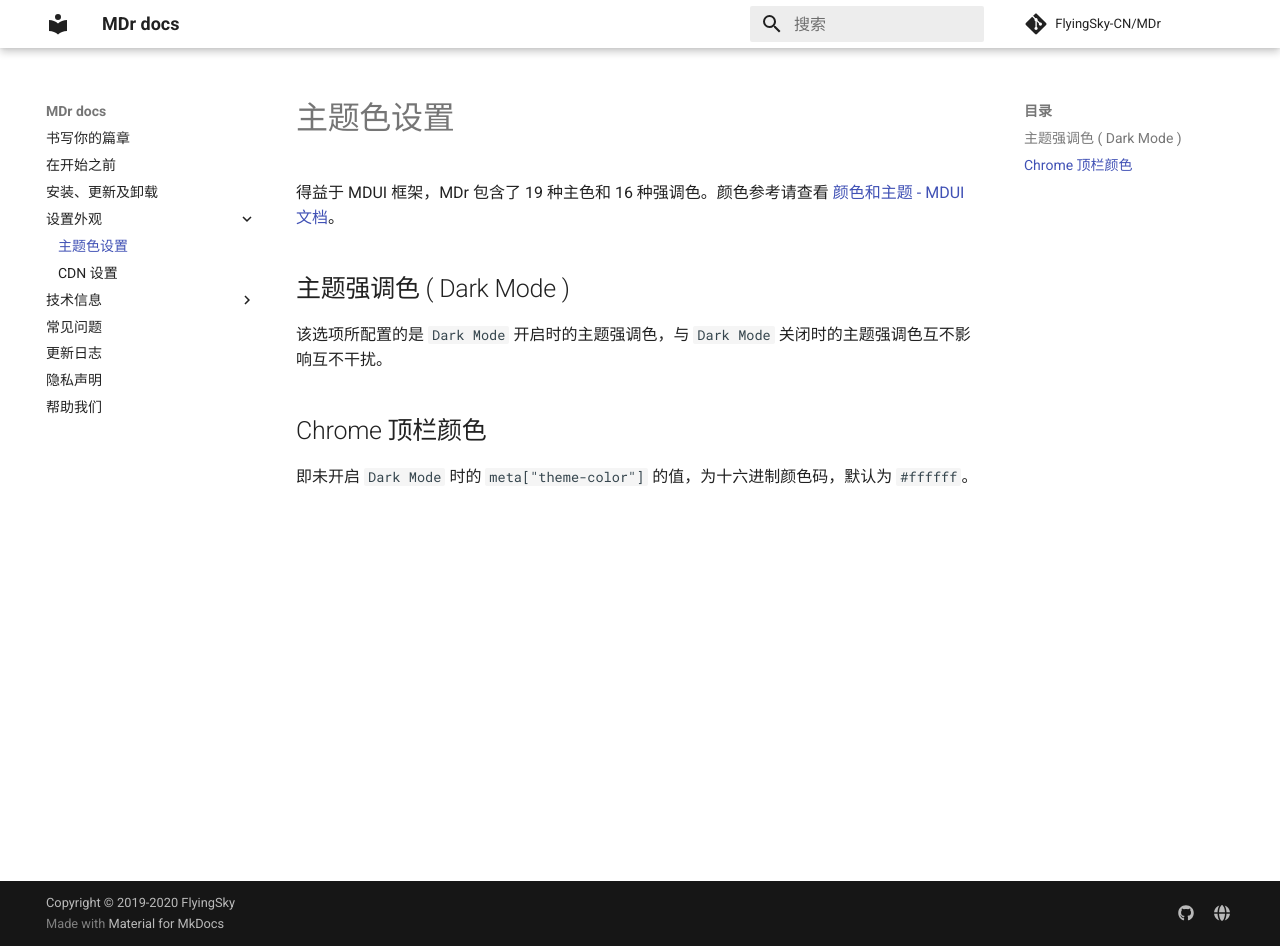
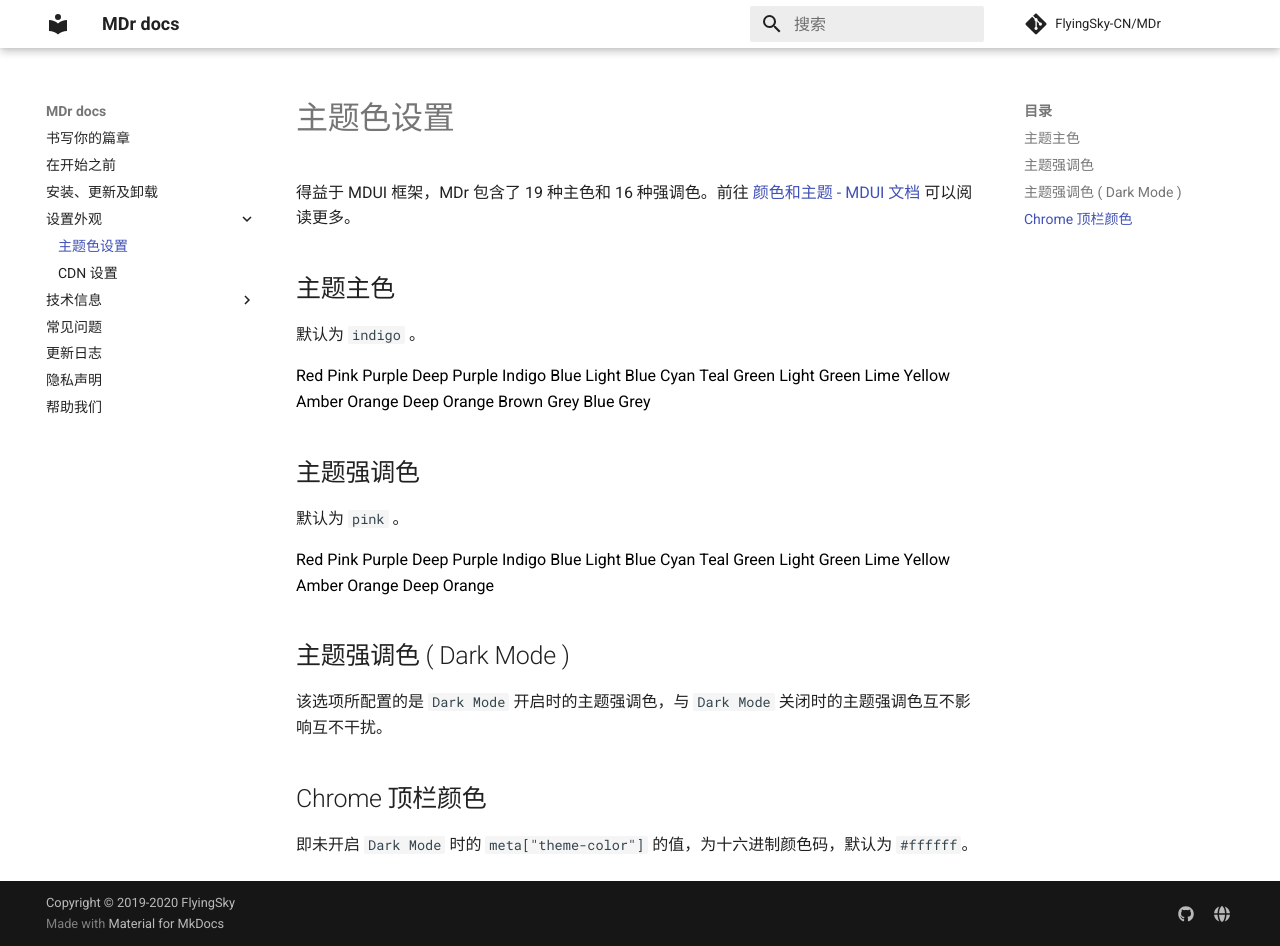
Before and after one commit to FlyingSky-CN/MDr-docs, an MkDocs documentation site: the page built from docs/config/color.md, in a window 1280 px wide and 946 px high. Built offline with MkDocs 1.6.1 and Material for MkDocs 9.7.7, drawn with Linux system fonts in a browser that asks for light colours; comment, search, counter and statistics services are not loaded.

Commit message:
🎈 config/color 颜色预览

```diff
--- a/docs/config/color.md
+++ b/docs/config/color.md
@@ -1,6 +1,73 @@
 # 主题色设置
 
-得益于 MDUI 框架，MDr 包含了 19 种主色和 16 种强调色。颜色参考请查看 [颜色和主题 - MDUI 文档](https://www.mdui.org/docs/color#color)。
+得益于 MDUI 框架，MDr 包含了 19 种主色和 16 种强调色。前往 [颜色和主题 - MDUI 文档](https://www.mdui.org/docs/color) 可以阅读更多。
+
+## 主题主色
+
+默认为 `indigo` 。
+
+<div>
+<button data-md-color-primary="red">Red</button>
+<button data-md-color-primary="pink">Pink</button>
+<button data-md-color-primary="purple">Purple</button>
+<button data-md-color-primary="deep-purple">Deep Purple</button>
+<button data-md-color-primary="indigo">Indigo</button>
+<button data-md-color-primary="blue">Blue</button>
+<button data-md-color-primary="light-blue">Light Blue</button>
+<button data-md-color-primary="cyan">Cyan</button>
+<button data-md-color-primary="teal">Teal</button>
+<button data-md-color-primary="green">Green</button>
+<button data-md-color-primary="light-green">Light Green</button>
+<button data-md-color-primary="lime">Lime</button>
+<button data-md-color-primary="yellow">Yellow</button>
+<button data-md-color-primary="amber">Amber</button>
+<button data-md-color-primary="orange">Orange</button>
+<button data-md-color-primary="deep-orange">Deep Orange</button>
+<button data-md-color-primary="brown">Brown</button>
+<button data-md-color-primary="grey">Grey</button>
+<button data-md-color-primary="blue-grey">Blue Grey</button>
+</div>
+
+<script>
+var buttons = document.querySelectorAll("button[data-md-color-primary]");
+Array.prototype.forEach.call(buttons, function(button) {
+    button.addEventListener("click", function() {
+        document.body.dataset.mdColorPrimary = this.dataset.mdColorPrimary;
+    })
+})
+</script>
+
+## 主题强调色
+
+默认为 `pink` 。
+
+<div>
+<button data-md-color-accent="red">Red</button>
+<button data-md-color-accent="pink">Pink</button>
+<button data-md-color-accent="purple">Purple</button>
+<button data-md-color-accent="deep-purple">Deep Purple</button>
+<button data-md-color-accent="indigo">Indigo</button>
+<button data-md-color-accent="blue">Blue</button>
+<button data-md-color-accent="light-blue">Light Blue</button>
+<button data-md-color-accent="cyan">Cyan</button>
+<button data-md-color-accent="teal">Teal</button>
+<button data-md-color-accent="green">Green</button>
+<button data-md-color-accent="light-green">Light Green</button>
+<button data-md-color-accent="lime">Lime</button>
+<button data-md-color-accent="yellow">Yellow</button>
+<button data-md-color-accent="amber">Amber</button>
+<button data-md-color-accent="orange">Orange</button>
+<button data-md-color-accent="deep-orange">Deep Orange</button>
+</div>
+
+<script>
+var buttons = document.querySelectorAll("button[data-md-color-accent]");
+Array.prototype.forEach.call(buttons, function(button) {
+    button.addEventListener("click", function() {
+        document.body.dataset.mdColorAccent = this.dataset.mdColorAccent;
+    })
+})
+</script>
 
 ## 主题强调色 ( Dark Mode )
 
```
